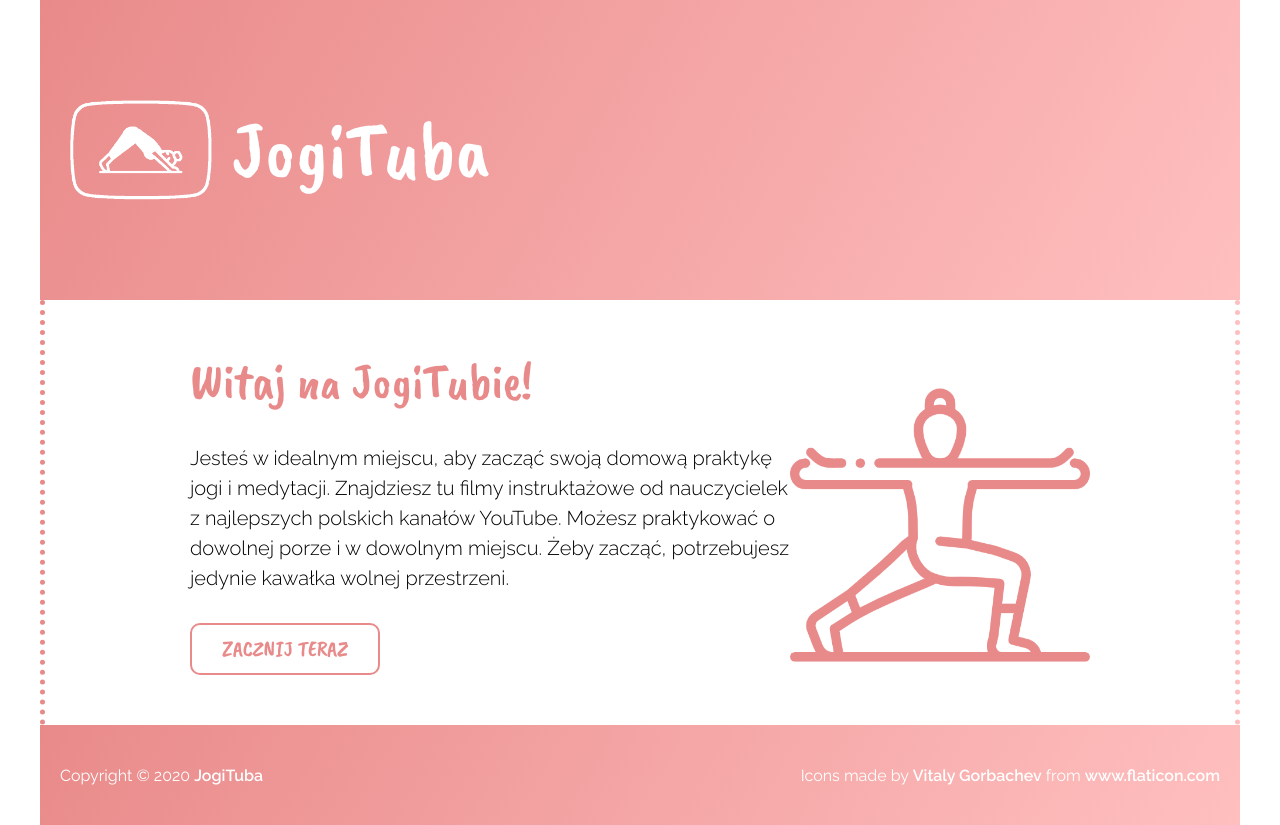
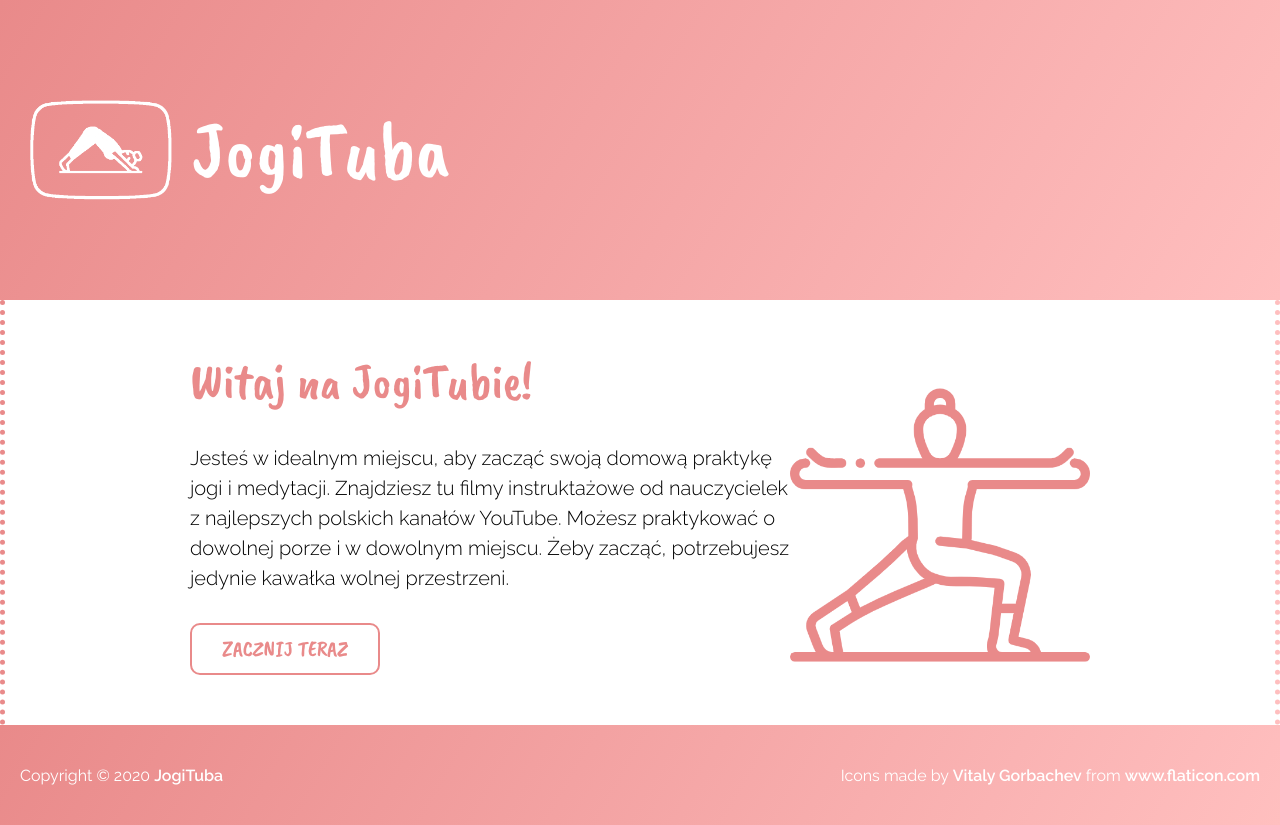
Before and after one commit to katwoy/JogiTuba, a React (Create React App) app: page / in a window 1280 px wide. Built offline with nearby package versions, Linux system fonts and the light colour scheme; no server answers.

Commit message:
Change container width

```diff
--- a/src/App.css
+++ b/src/App.css
@@ -1,6 +1,6 @@
 .container {
   min-height: 100vh;
-  max-width: 1200px;
+  max-width: 1500px;
   margin: 0 auto;
   display: flex;
   flex-direction: column;
```
